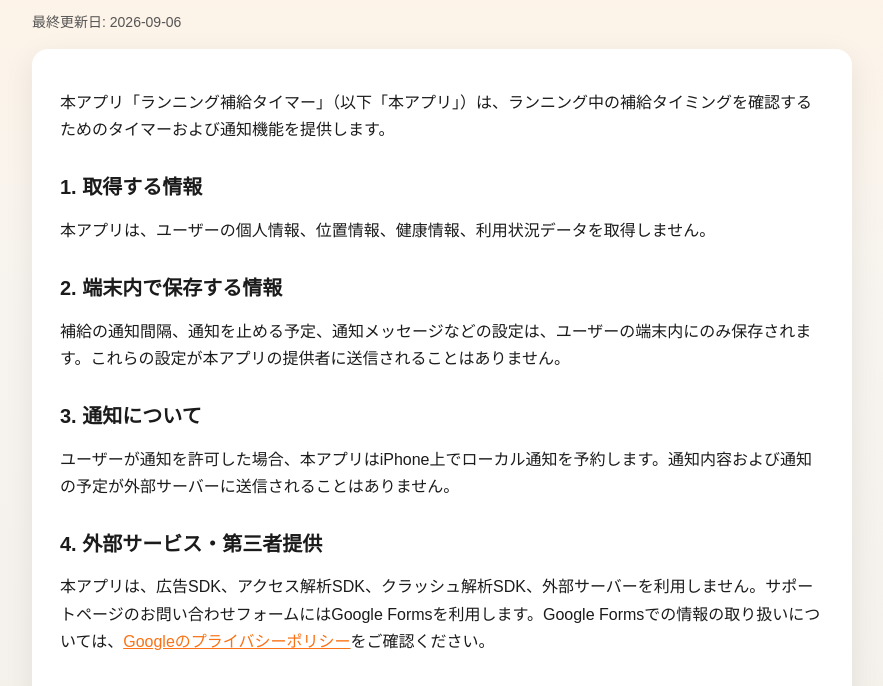
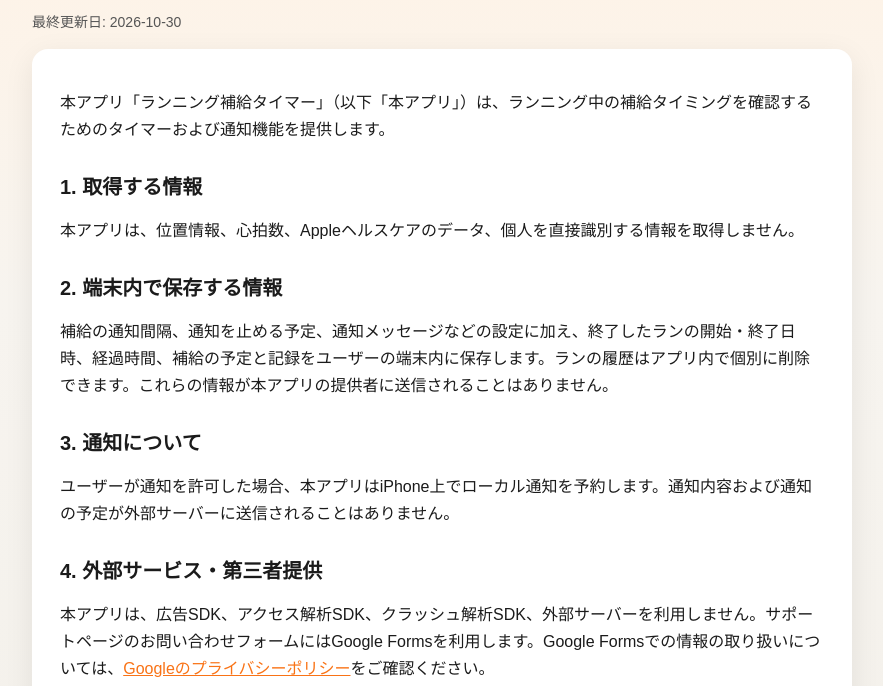
Before and after one commit to mytysoldier/app-privacy, a plain HTML site: page privacy/race-fuel-timer/index.html in a window 1280 px wide. Shown: the part 105-791 px from the top of the page, without its empty margins (198-1081 px from the left). Drawn offline with Linux system fonts and the light colour scheme.

Commit message:
Describe on-device run history

```diff
--- a/privacy/race-fuel-timer/index.html
+++ b/privacy/race-fuel-timer/index.html
@@ -61,18 +61,18 @@
   <body>
     <main>
       <h1>プライバシーポリシー</h1>
-      <p class="note">最終更新日: 2026-09-06</p>
+      <p class="note">最終更新日: 2026-10-30</p>
       <div class="card">
         <p>
           本アプリ「ランニング補給タイマー」（以下「本アプリ」）は、ランニング中の補給タイミングを確認するためのタイマーおよび通知機能を提供します。
         </p>
 
         <h2>1. 取得する情報</h2>
-        <p>本アプリは、ユーザーの個人情報、位置情報、健康情報、利用状況データを取得しません。</p>
+        <p>本アプリは、位置情報、心拍数、Appleヘルスケアのデータ、個人を直接識別する情報を取得しません。</p>
 
         <h2>2. 端末内で保存する情報</h2>
         <p>
-          補給の通知間隔、通知を止める予定、通知メッセージなどの設定は、ユーザーの端末内にのみ保存されます。これらの設定が本アプリの提供者に送信されることはありません。
+          補給の通知間隔、通知を止める予定、通知メッセージなどの設定に加え、終了したランの開始・終了日時、経過時間、補給の予定と記録をユーザーの端末内に保存します。ランの履歴はアプリ内で個別に削除できます。これらの情報が本アプリの提供者に送信されることはありません。
         </p>
 
         <h2>3. 通知について</h2>
```
